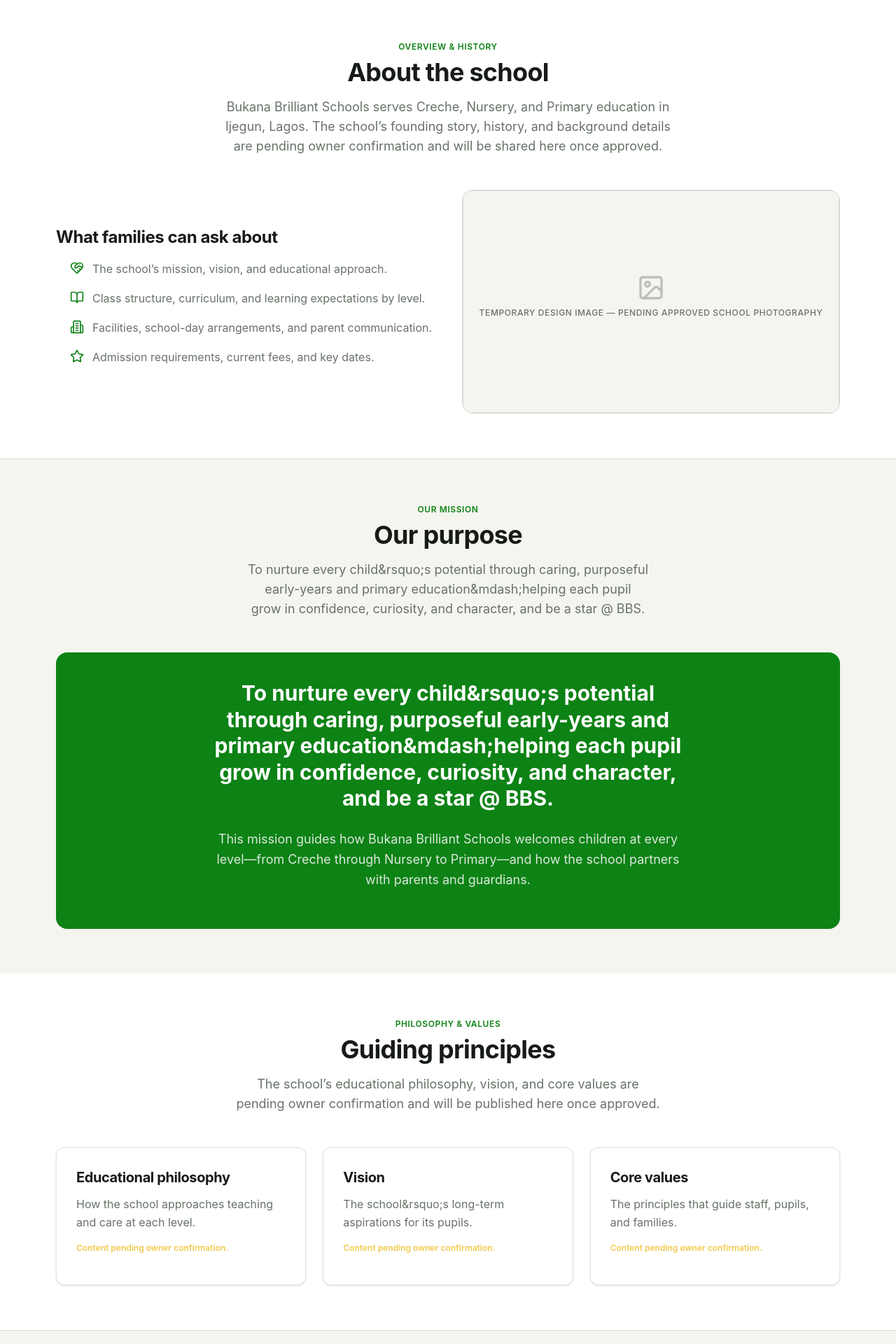
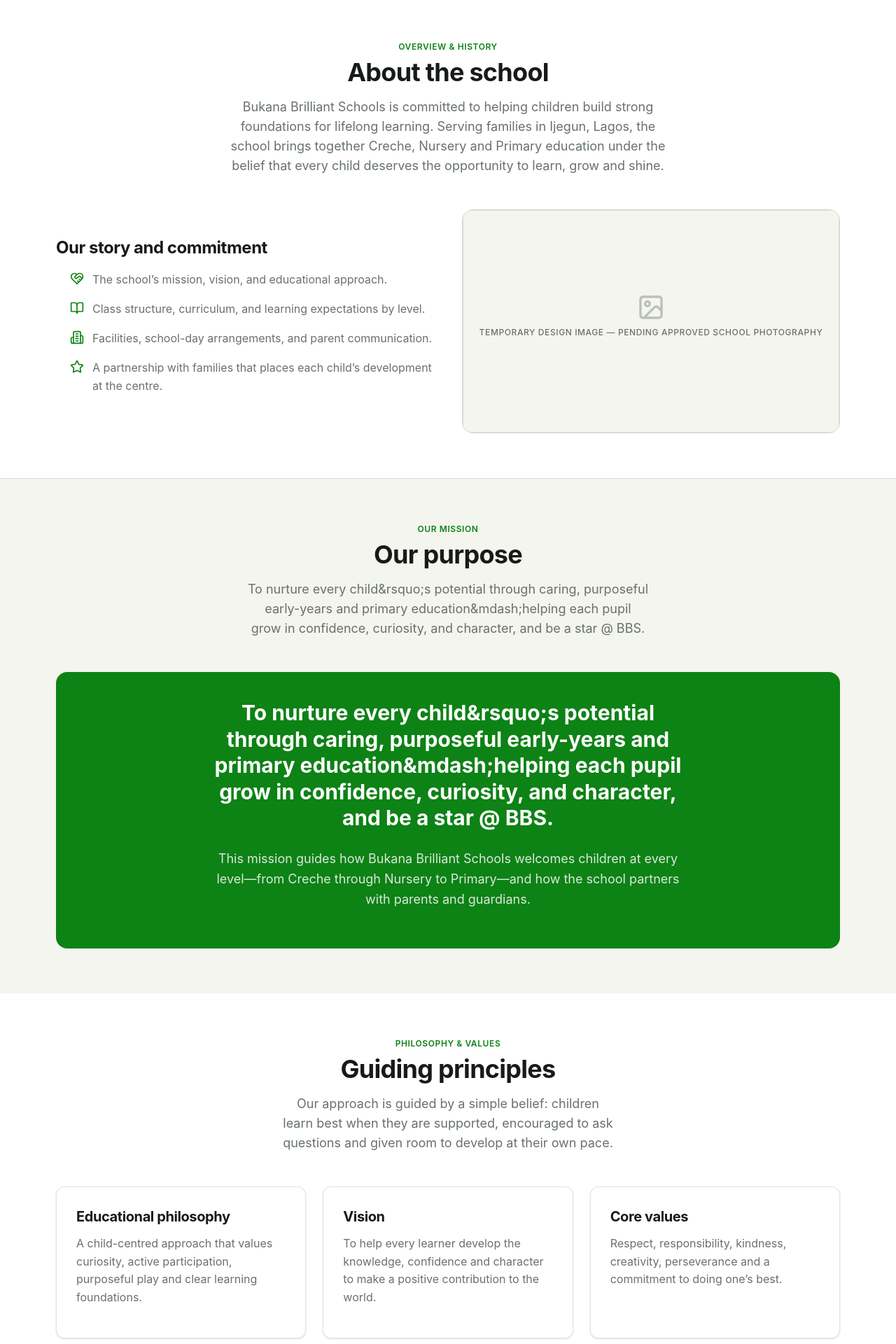
Before and after one commit to blinkzdlfx-cell/bukana-brilliant-schools, a React (Vite) app: page /about in a window 1280 px wide. Shown: the part 620-2540 px from the top of the page at 70% size. Built offline with nearby package versions, Linux system fonts and the light colour scheme.

Commit message:
Write school overview, story and director welcome

```diff
--- a/src/pages/AboutPage.jsx
+++ b/src/pages/AboutPage.jsx
@@ -76,11 +76,11 @@ function OverviewSection() {
         <SectionHeading
           eyebrow="Overview &amp; history"
           title="About the school"
-          description="Bukana Brilliant Schools serves Creche, Nursery, and Primary education in Ijegun, Lagos. The school&rsquo;s founding story, history, and background details are pending owner confirmation and will be shared here once approved."
+          description="Bukana Brilliant Schools is committed to helping children build strong foundations for lifelong learning. Serving families in Ijegun, Lagos, the school brings together Creche, Nursery and Primary education under the belief that every child deserves the opportunity to learn, grow and shine."
         />
         <div className="mt-12 grid lg:grid-cols-2 gap-10 items-center">
           <div>
-            <h3 className="mb-4 text-2xl font-bold text-ink-deep">What families can ask about</h3>
+            <h3 className="mb-4 text-2xl font-bold text-ink-deep">Our story and commitment</h3>
             <ul className="space-y-4 text-ink-muted leading-relaxed">
               <li className="flex items-start gap-3">
                 <HeartHandshake className="mt-0.5 h-5 w-5 shrink-0 text-brand" />
@@ -96,7 +96,7 @@ function OverviewSection() {
               </li>
               <li className="flex items-start gap-3">
                 <Star className="mt-0.5 h-5 w-5 shrink-0 text-brand" />
-                <span>Admission requirements, current fees, and key dates.</span>
+                <span>A partnership with families that places each child&rsquo;s development at the centre.</span>
               </li>
             </ul>
           </div>
@@ -148,35 +148,27 @@ function ValuesPhilosophySection() {
         <SectionHeading
           eyebrow="Philosophy &amp; values"
           title="Guiding principles"
-          description="The school&rsquo;s educational philosophy, vision, and core values are pending owner confirmation and will be published here once approved."
+          description="Our approach is guided by a simple belief: children learn best when they are supported, encouraged to ask questions and given room to develop at their own pace."
         />
         <div className="mt-12 grid gap-6 md:grid-cols-3">
           {[
             {
               title: 'Educational philosophy',
-              text: 'How the school approaches teaching and care at each level.',
-              pending: true,
+              text: 'A child-centred approach that values curiosity, active participation, purposeful play and clear learning foundations.',
             },
             {
               title: 'Vision',
-              text: 'The school&rsquo;s long-term aspirations for its pupils.',
-              pending: true,
+              text: 'To help every learner develop the knowledge, confidence and character to make a positive contribution to the world.',
             },
             {
               title: 'Core values',
-              text: 'The principles that guide staff, pupils, and families.',
-              pending: true,
+              text: 'Respect, responsibility, kindness, creativity, perseverance and a commitment to doing one’s best.',
             },
           ].map((item) => (
             <Card key={item.title}>
               <CardBody className="p-7">
                 <h3 className="mb-3 text-xl font-bold text-ink-deep">{item.title}</h3>
                 <p className="text-ink-muted">{item.text}</p>
-                {item.pending && (
-                  <p className="mt-4 text-xs font-semibold text-accent">
-                    Content pending owner confirmation.
-                  </p>
-                )}
               </CardBody>
             </Card>
           ))}
@@ -193,7 +185,7 @@ function LeadershipSection() {
         <SectionHeading
           eyebrow="Leadership"
           title="Director&rsquo;s welcome"
-          description="A formal welcome from the school&rsquo;s leadership, including the director&rsquo;s message and portrait, is pending owner confirmation and an approved biography and photograph."
+          description="A welcome to every family joining the Bukana Brilliant Schools community."
         />
         <div className="mt-12 grid lg:grid-cols-2 gap-10 items-center">
           <div className="relative h-[320px] w-full rounded-2xl overflow-hidden border border-border-soft bg-surface-warm">
@@ -206,14 +198,15 @@ function LeadershipSection() {
             />
           </div>
           <div>
-            <h3 className="mb-4 text-2xl font-bold text-ink-deep">A message from the school</h3>
-            <p className="text-ink-muted leading-relaxed mb-6">
-              The director&rsquo;s welcome note and leadership biographies will be published here once the school
-              supplies approved text and photographs.
-            </p>
-            <p className="text-xs font-semibold text-accent">
-              Leadership names and images require owner approval before publication.
-            </p>
+            <h3 className="mb-4 text-2xl font-bold text-ink-deep">Welcome to Bukana Brilliant Schools</h3>
+            <div className="space-y-4 text-ink-muted leading-relaxed">
+              <p>Dear Parents and Guardians,</p>
+              <p>It is a pleasure to welcome you to Bukana Brilliant Schools. Choosing a school is one of the most important decisions a family makes, and we recognise the trust that comes with allowing us to be part of your child’s early years and learning journey.</p>
+              <p>Our commitment is to provide a caring and purposeful learning experience where children are encouraged to be curious, build confidence, develop good character and discover their individual strengths. From Creche and Nursery through Primary, every stage is an opportunity to lay foundations for future growth.</p>
+              <p>We value the partnership between school and home. We encourage parents and guardians to ask questions, stay involved and work with us in supporting each child’s progress.</p>
+              <p>Thank you for considering Bukana Brilliant Schools. We look forward to welcoming your family and sharing the journey of helping every child become a star.</p>
+              <p className="font-semibold text-brand-deep">Warm regards,<br />The Director<br />Bukana Brilliant Schools</p>
+            </div>
           </div>
         </div>
       </div>
@@ -228,7 +221,7 @@ function FacilitiesSection() {
         <SectionHeading
           eyebrow="Facilities &amp; environment"
           title="Learning spaces"
-          description="Details about classrooms, play areas, and school facilities are pending owner confirmation and approved photography."
+          description="A positive learning environment brings together thoughtful teaching, purposeful activities and spaces that support children’s development. Families are encouraged to visit and see the school’s facilities first-hand."
         />
         <div className="mt-12 grid gap-6 md:grid-cols-3">
           {[
@@ -240,9 +233,6 @@ function FacilitiesSection() {
               <CardBody className="p-7">
                 <h3 className="mb-3 text-xl font-bold text-ink-deep">{item.title}</h3>
                 <p className="text-ink-muted">{item.text}</p>
-                <p className="mt-4 text-xs font-semibold text-accent">
-                  Details and images pending owner confirmation.
-                </p>
               </CardBody>
             </Card>
           ))}
```
